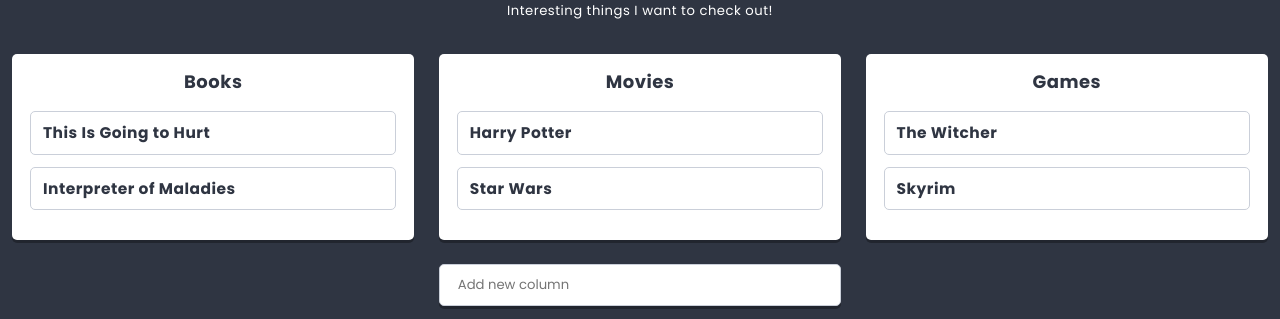
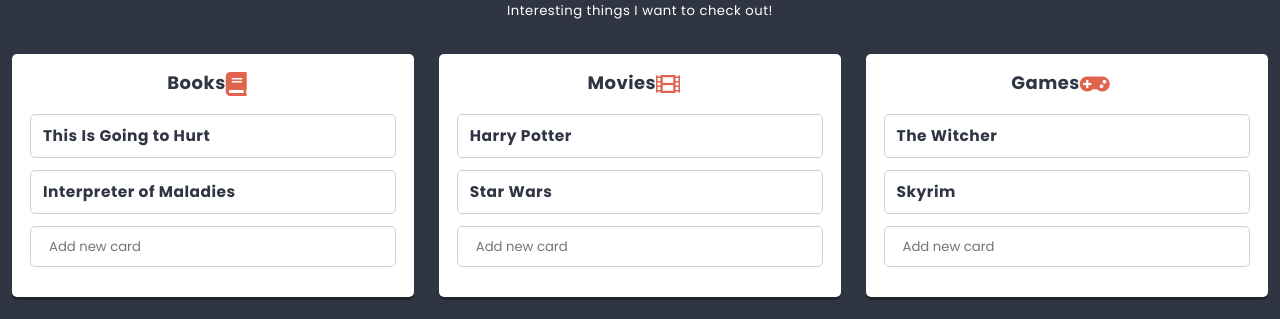
Before and after one commit to JaroslawSzewczyk/react-first-app, a React app: page / in a window 1280 px wide. Shown: the part 378-697 px from the top of the page. Built offline with nearby package versions, Linux system fonts and the light colour scheme.

Commit message:
Add addCard method and icons

```diff
--- a/src/components/Card/Card.js
+++ b/src/components/Card/Card.js
@@ -8,7 +8,6 @@
         title: PropTypes.node,
     }
     render() {
-        console.log('jestem')
         return (
             <section className={styles.component}>
                 <h3>{this.props.title}</h3>
--- a/src/components/Column/Column.js
+++ b/src/components/Column/Column.js
@@ -2,6 +2,9 @@
 import styles from './Column.scss';
 import PropTypes from 'prop-types';
 import Card from '../Card/Card';
+import Creator from '../Creator/Creator';
+import { settings } from '../../data/dataStore';
+import Icon from '../Icon/Icon';
 
 class Column extends React.Component {
     state = {
@@ -11,17 +14,36 @@
     static protoTypes = {
         title: PropTypes.string,
     }
+
+    addCard(title) {
+        this.setState(state => (
+            {
+                cards: [
+                    ...state.cards,
+                    {
+                        key: state.cards.length ? state.cards[state.cards.length - 1].key + 1 : 0,
+                        title,
+                    }
+                ]
+            }
+        ));
+    }
     render() {
-        // console.log('cards',this.state.cards);
-        // console.log(this.state.cards.map(card => {
-        //     console.log('card.key', card.key);
-        // }));
+        console.log(this.props.icon);
         return (
             <section className={styles.component}>
-                <h3 className={styles.title}>{this.props.title}</h3>
+                <h3 className={styles.title}>{this.props.title}
+                    <span className={styles.icon}>
+                        <Icon name={this.props.icon} />
+                    </span>
+                </h3>
                 {this.state.cards.map(({key, ...cardProps}) => (
                     <Card key={key} {...cardProps} />
                 ))}
+
+                <div className={styles.creator}>
+                    <Creator text={settings.cardCreatorText} action={title => this.addCard(title)}/>
+                </div>
             </section>
         )
     }
--- /dev/null
+++ b/src/components/Icon/Icon.js
@@ -0,0 +1,5 @@
+import React from 'react';
+
+const Icon = props => (<i className={`fas fa-${props.name}`}></i>);
+
+export default Icon;
```
